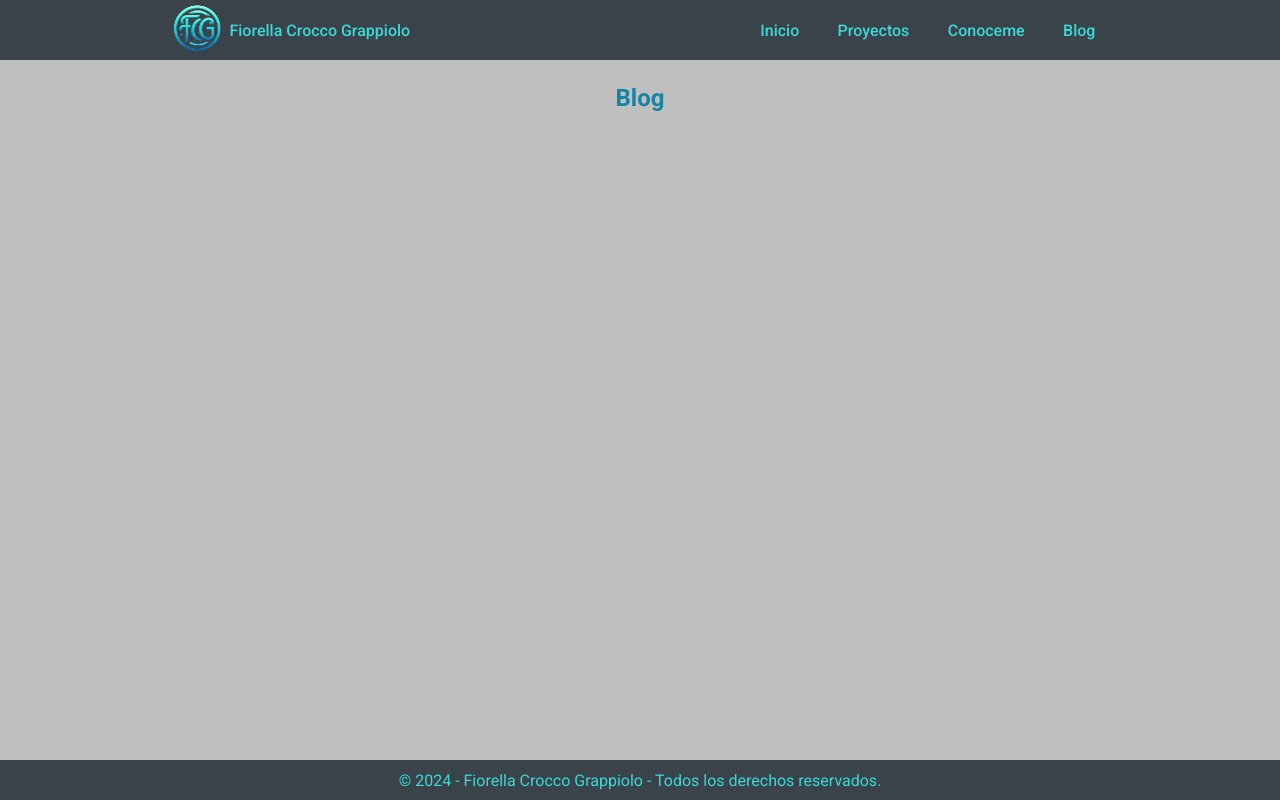
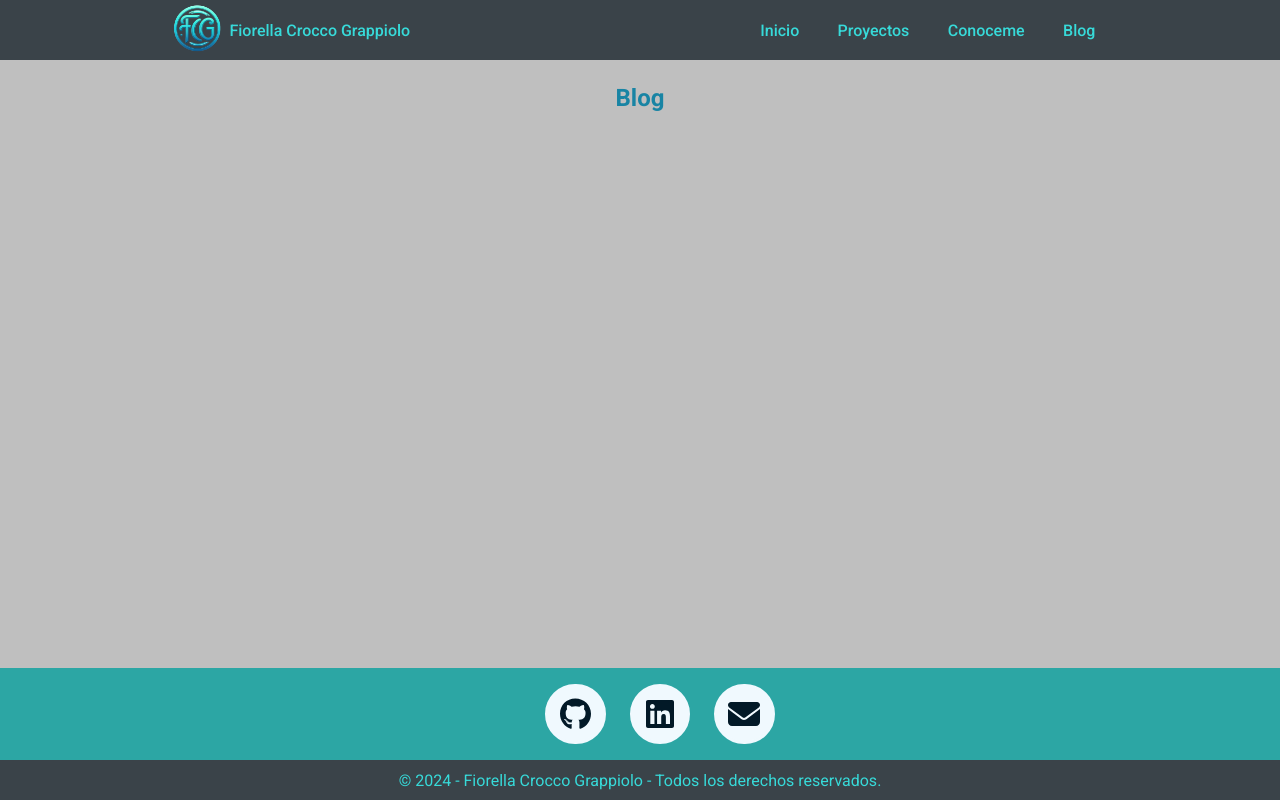
Before and after one commit to FiorellaCrocco/portafolio-personal, a React (Vite) app: page /blog in a window 1280 px wide. Built offline with nearby package versions, Linux system fonts and the light colour scheme.

Commit message:
portafolio personal

```diff
--- a/src/Components/Blog/Blog.jsx
+++ b/src/Components/Blog/Blog.jsx
@@ -1,6 +1,13 @@
 import React from "react";
 
 const Blog = () => {
+  React.useEffect(() => {
+    const script = document.createElement("script");
+    script.src = "https://www.bloghandy.com/api/bh_blogengine.js";
+    script.async = true;
+    // script.onload = () => this.scriptLoaded();
+    document.body.appendChild(script);
+        }, [])
   return (
     <>
       <div className="proyectos-container">
--- a/src/Components/Conoceme/Conoceme.jsx
+++ b/src/Components/Conoceme/Conoceme.jsx
@@ -4,9 +4,9 @@ import front from "../../assets/iconoFront.png";
 import infra from "../../assets/iconoInfra.png";
 import softskills from "../../assets/iconoSoftskills.png";
 import "./conoceme.css";
-import { FontAwesomeIcon } from "@fortawesome/react-fontawesome";
+/* import { FontAwesomeIcon } from "@fortawesome/react-fontawesome";
 import { faEnvelope } from "@fortawesome/free-solid-svg-icons";
-import { faGithub, faLinkedin } from "@fortawesome/free-brands-svg-icons";
+import { faGithub, faLinkedin } from "@fortawesome/free-brands-svg-icons"; */
 
 const Conoceme = () => {
   return (
@@ -82,12 +82,11 @@ const Conoceme = () => {
           </ul>
         </div>
       </div>
-      <div className="conoceme-footer">
+      {/* <div className="conoceme-footer">
         <ul>
           <li className="item">
             <a href="https://github.com/FiorellaCrocco" target="_blank">
               <FontAwesomeIcon className="icon" icon={faGithub} />
-              {/*  <FontAwesomeIcon icon="fa-brands fa-linkedin" className="icon"/>*/}
             </a>
           </li>
           <li className="item">
@@ -96,18 +95,16 @@ const Conoceme = () => {
               target="_blank"
             >
               <FontAwesomeIcon className="icon" icon={faLinkedin} />
-              {/* <FontAwesomeIcon icon="fa-brands fa-github" className="icon"/>*/}
             </a>
           </li>
           <li className="item">
             <a href="mailto:fcgrappiolo@gmail.com" target="_blank">
               <FontAwesomeIcon className="icon" icon={faEnvelope} />
-              {/*   <FontAwesomeIcon icon="fa-regular fa-envelope" className="icon"/>*/}
             </a>
           </li>
         </ul>
       </div>
-    </div>
+ */}    </div>
   );
 };
 
--- a/src/Components/Footer/Footer.jsx
+++ b/src/Components/Footer/Footer.jsx
@@ -1,10 +1,40 @@
 import "./footer.css";
+import { FontAwesomeIcon } from "@fortawesome/react-fontawesome";
+import { faEnvelope } from "@fortawesome/free-solid-svg-icons";
+import { faGithub, faLinkedin } from "@fortawesome/free-brands-svg-icons";
 
 const Footer = () => {
     return (
+        <>
+        <div className="conoceme-footer">
+        <ul>
+          <li className="item">
+            <a href="https://github.com/FiorellaCrocco" target="_blank">
+              <FontAwesomeIcon className="icon" icon={faGithub} />
+              {/*  <FontAwesomeIcon icon="fa-brands fa-linkedin" className="icon"/>*/}
+            </a>
+          </li>
+          <li className="item">
+            <a
+              href="https://www.linkedin.com/in/fiorellacroccograppiolo/"
+              target="_blank"
+            >
+              <FontAwesomeIcon className="icon" icon={faLinkedin} />
+              {/* <FontAwesomeIcon icon="fa-brands fa-github" className="icon"/>*/}
+            </a>
+          </li>
+          <li className="item">
+            <a href="mailto:fcgrappiolo@gmail.com" target="_blank">
+              <FontAwesomeIcon className="icon" icon={faEnvelope} />
+              {/*   <FontAwesomeIcon icon="fa-regular fa-envelope" className="icon"/>*/}
+            </a>
+          </li>
+        </ul>
+      </div>
         <div className="footer">
             <p className="read-the-docs"> © 2024 - Fiorella Crocco Grappiolo - Todos los derechos reservados. </p>
         </div>
+        </>
     )
 }
 
```
